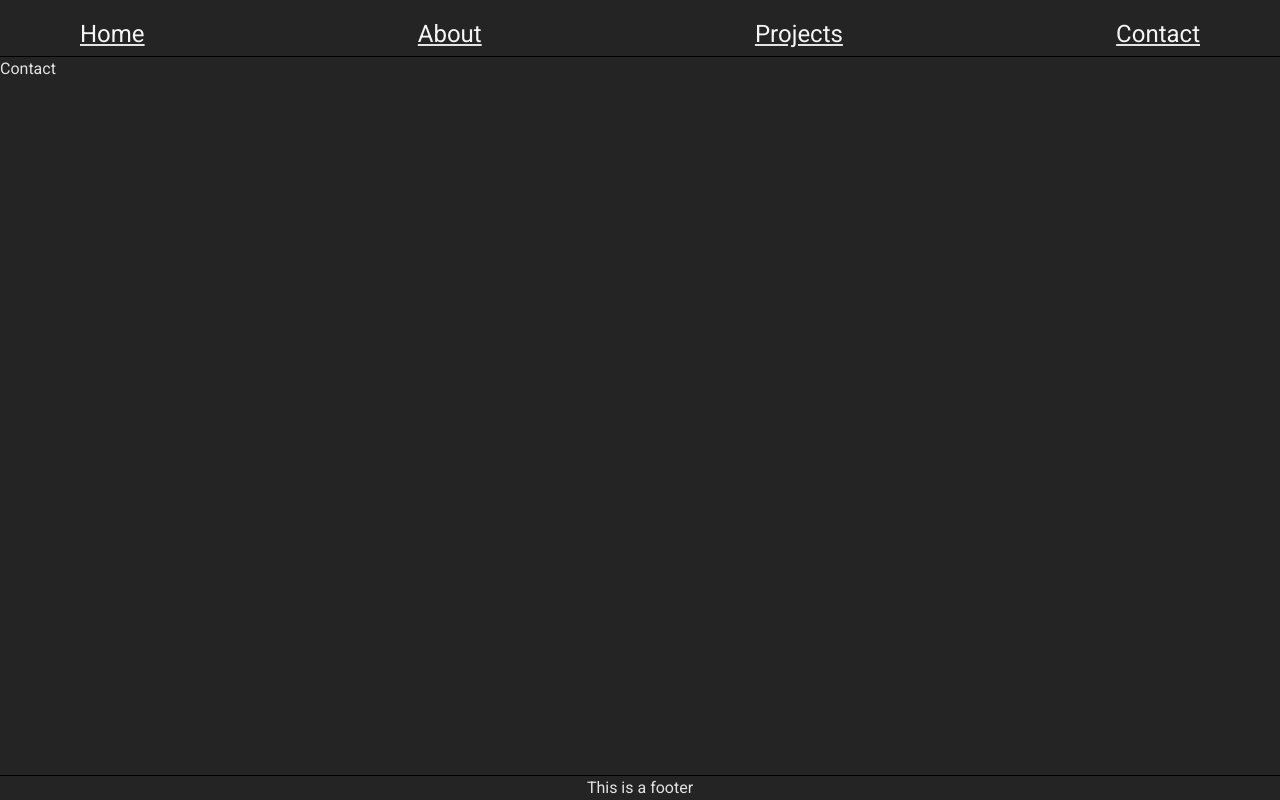
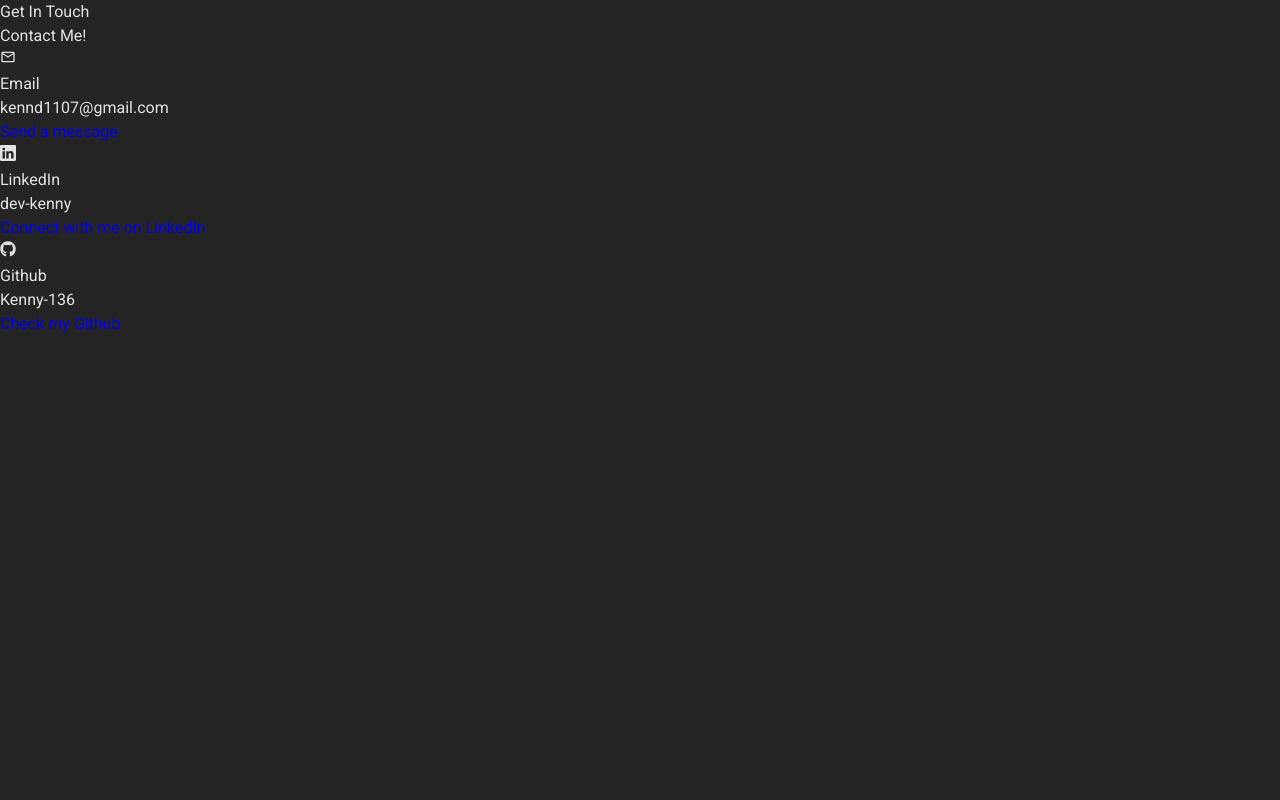
Before and after one commit to Kenny-136/ts-portfolio, a React (Vite) app: page /contact in a window 1280 px wide. Built offline with nearby package versions, Linux system fonts and the light colour scheme.

Commit message:
Contact html

```diff
--- a/src/components/Contact/Contact.tsx
+++ b/src/components/Contact/Contact.tsx
@@ -1,14 +1,50 @@
-import styles from "./Contact.module.scss";
-import NavBar from "../NavBar/NavBar";
-import Footer from "../Footer/Footer";
+import { MdOutlineEmail } from "react-icons/md";
+import { BsLinkedin } from "react-icons/bs";
+import { FaGithub } from "react-icons/fa";
+
 const Contact = () => {
 	return (
-		<div className={styles.wrapper}>
-			<NavBar />
-			<main>Contact</main>
-			<Footer />
-		</div>
+		<section id="contact">
+			<h5>Get In Touch</h5>
+			<h2>Contact Me!</h2>
+
+			<div className="container contact__container">
+				<div className="contact__options">
+					<article className="contact__option">
+						<MdOutlineEmail className="contact__option-icon" />
+						<h4>Email</h4>
+						<h5>kennd1107@gmail.com</h5>
+						<a href="mailto:kennd1107@gmail.com">Send a message</a>
+					</article>
+
+					<article className="contact__option">
+						<BsLinkedin className="contact__option-icon" />
+						<h4>LinkedIn</h4>
+						<h5>dev-kenny</h5>
+						<a
+							href="https://www.linkedin.com/in/dev-kenny/"
+							target="_blank"
+							rel="noopener noreferrer"
+						>
+							Connect with me on LinkedIn
+						</a>
+					</article>
+
+					<article className="contact__option">
+						<FaGithub className="contact__option-icon" />
+						<h4>Github</h4>
+						<h5>Kenny-136</h5>
+						<a
+							href="https://github.com/Kenny-136"
+							target="_blank"
+							rel="noopener noreferrer"
+						>
+							Check my Github
+						</a>
+					</article>
+				</div>
+			</div>
+		</section>
 	);
 };
-
 export default Contact;
```
